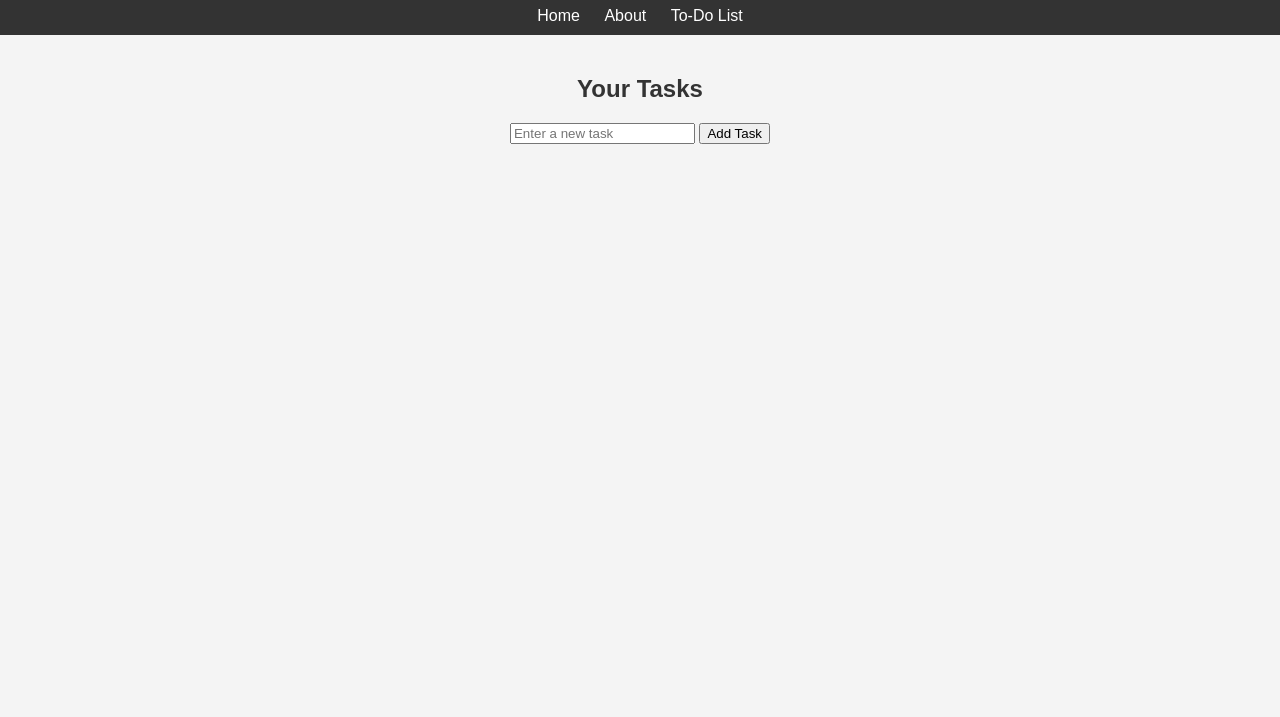
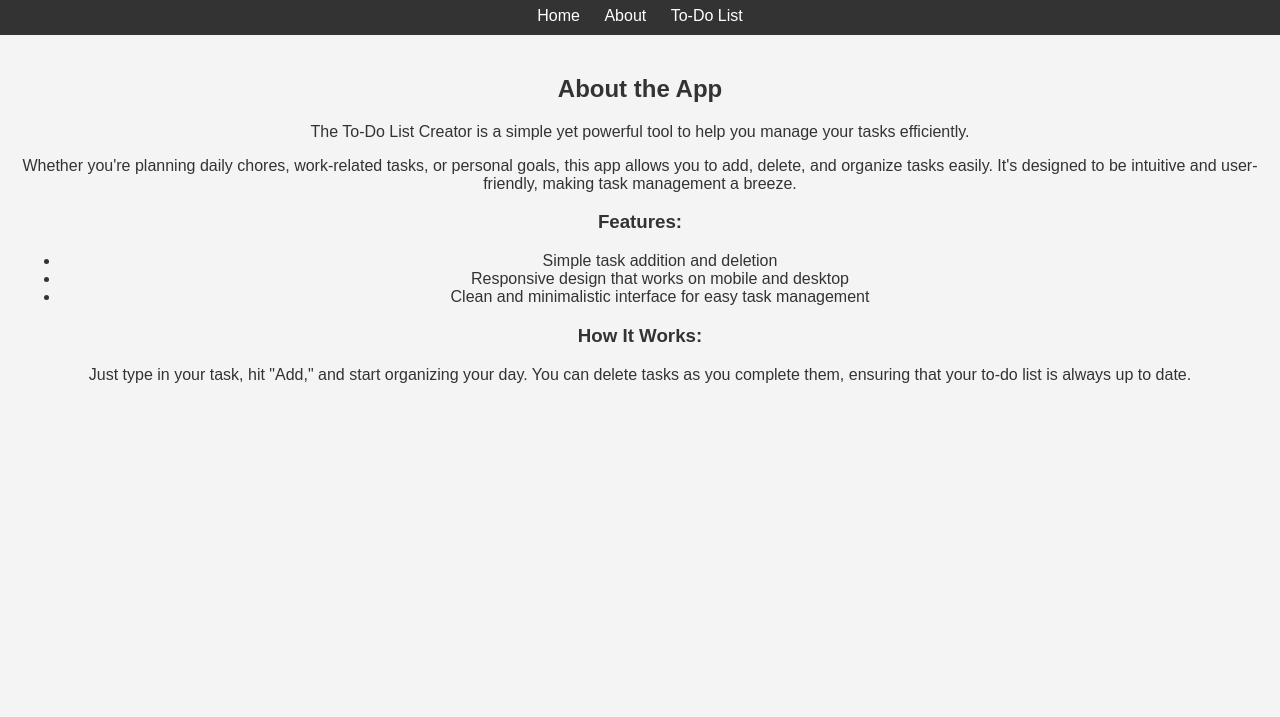
Before and after one commit to 1ms22cs166/example, a plain HTML site: page todo.html in a window 1280 px wide. Shown: the part 83-800 px from the top of the page. Drawn offline with Linux system fonts and the light colour scheme.

Commit message:
Update todo.html

```diff
--- a/todo.html
+++ b/todo.html
@@ -3,29 +3,12 @@
 <head>
     <meta charset="UTF-8">
     <meta name="viewport" content="width=device-width, initial-scale=1.0">
-    <title>To-Do List | To-Do List Creator</title>
+    <title>About | To-Do List Creator</title>
     <link rel="stylesheet" href="style.css">
-    <script>
-        // Simple JavaScript to handle task addition and deletion
-        function addTask() {
-            const taskInput = document.getElementById('task-input');
-            const taskList = document.getElementById('task-list');
-            if (taskInput.value.trim() !== '') {
-                const newTask = document.createElement('li');
-                newTask.innerHTML = taskInput.value + ' <button onclick="deleteTask(this)">Delete</button>';
-                taskList.appendChild(newTask);
-                taskInput.value = ''; // Clear the input field
-            }
-        }
-
-        function deleteTask(button) {
-            button.parentElement.remove(); // Remove the task item
-        }
-    </script>
 </head>
 <body>
     <header>
-        <h1>To-Do List</h1>
+        <h1>About To-Do List Creator</h1>
         <nav>
             <a href="index.html">Home</a>
             <a href="about.html">About</a>
@@ -33,14 +16,19 @@
         </nav>
     </header>
     <main>
-        <h2>Your Tasks</h2>
-        <div class="todo-container">
-            <input type="text" id="task-input" placeholder="Enter a new task">
-            <button onclick="addTask()">Add Task</button>
-        </div>
-        <ul id="task-list">
-            <!-- Tasks will appear here -->
+        <h2>About the App</h2>
+        <p>The To-Do List Creator is a simple yet powerful tool to help you manage your tasks efficiently.</p>
+        <p>Whether you're planning daily chores, work-related tasks, or personal goals, this app allows you to add, delete, and organize tasks easily. It's designed to be intuitive and user-friendly, making task management a breeze.</p>
+
+        <h3>Features:</h3>
+        <ul>
+            <li>Simple task addition and deletion</li>
+            <li>Responsive design that works on mobile and desktop</li>
+            <li>Clean and minimalistic interface for easy task management</li>
         </ul>
+
+        <h3>How It Works:</h3>
+        <p>Just type in your task, hit "Add," and start organizing your day. You can delete tasks as you complete them, ensuring that your to-do list is always up to date.</p>
     </main>
 </body>
 </html>
```
